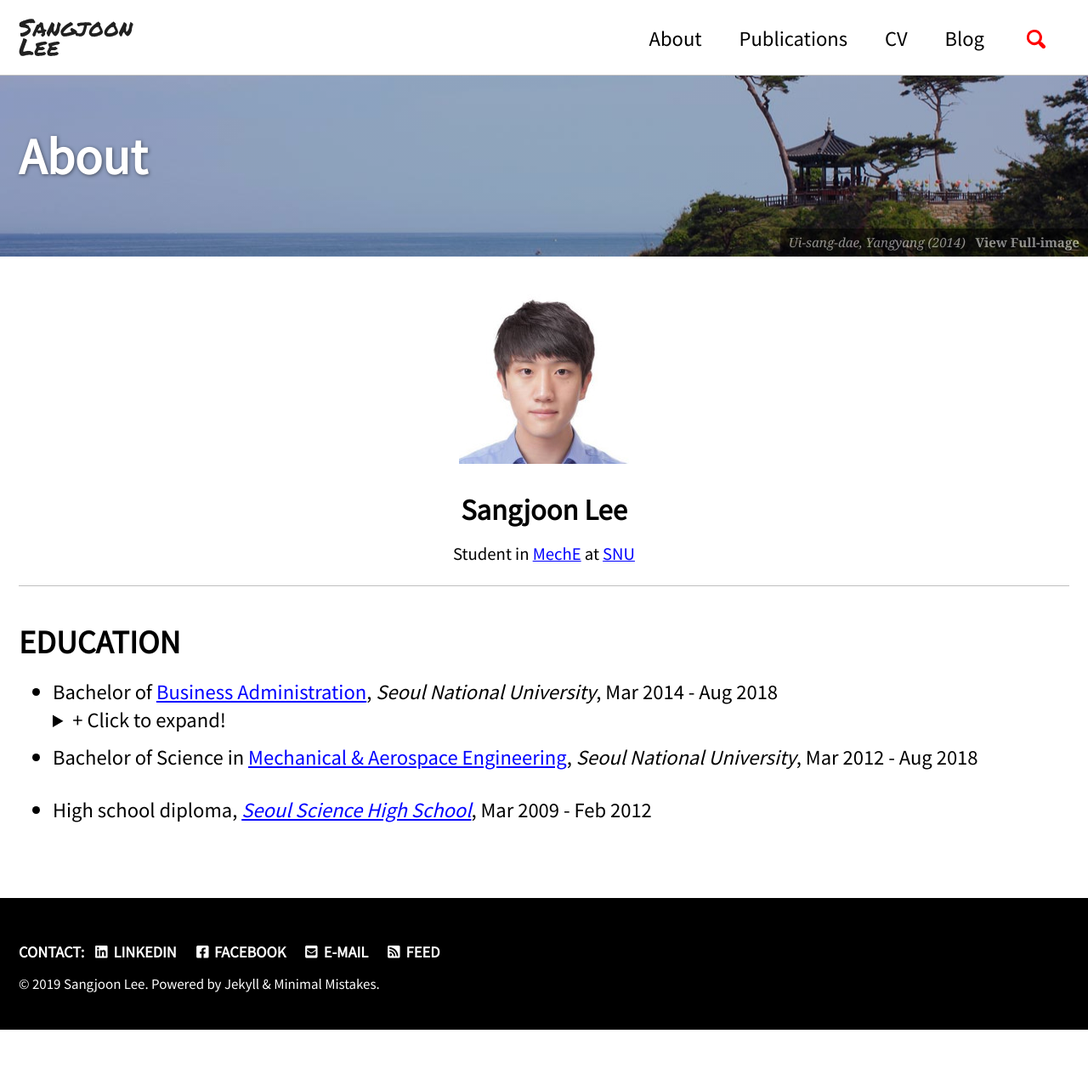
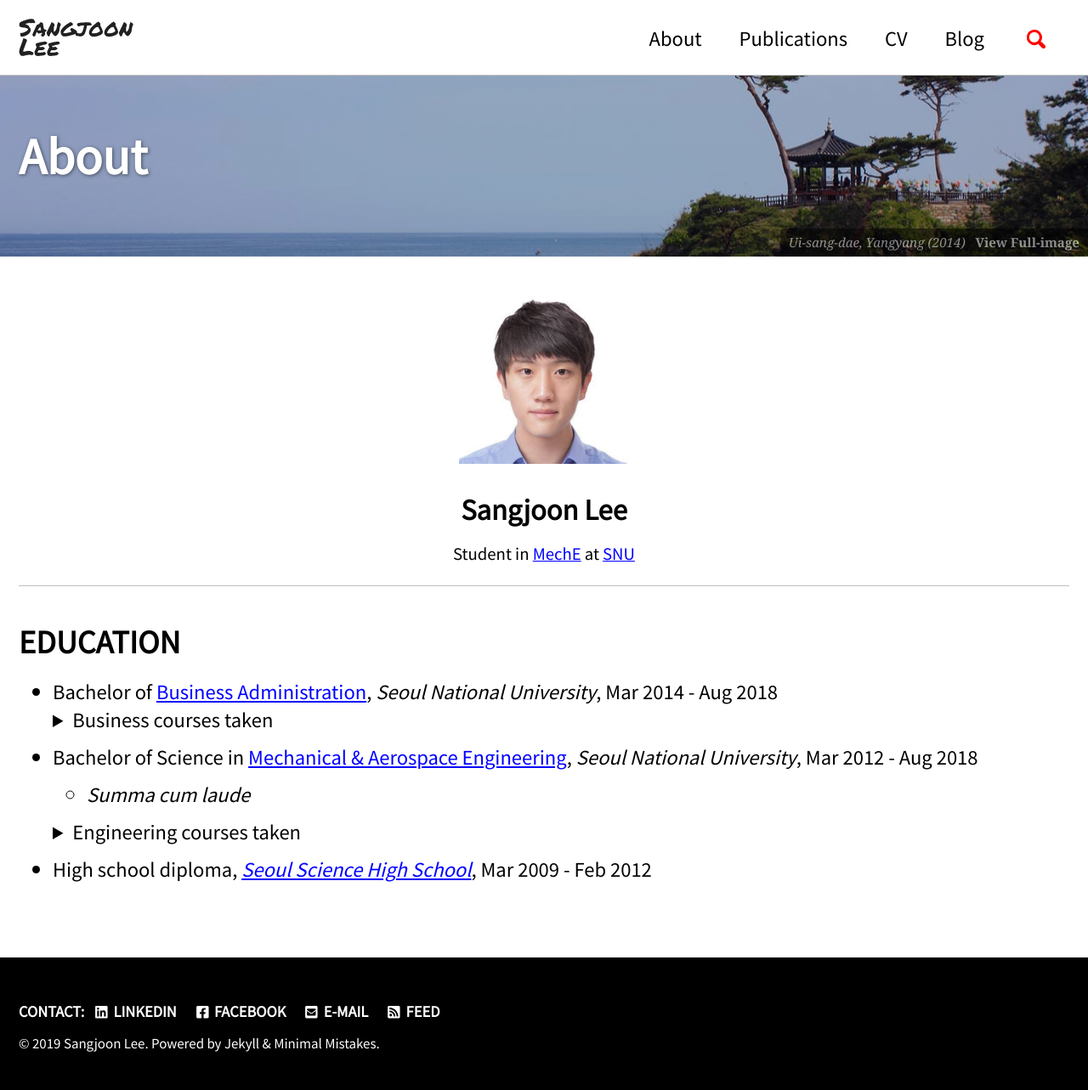
Before and after one commit to jun9303/jun9303.github.io, a Jekyll site: the page built from _pages/about.md, in a window 1280 px wide. Shown: the whole page at 85% size. Built offline with Jekyll 4.4.1, drawn with Linux system fonts in a browser that asks for light colours; cached includes are drawn as plain includes; nearby versions of some CDN libraries; before the commit the page ends 1212 px from its top, so only the background shows below that.

Commit message:
Signed-off-by: SJ <jun9303@gmail.com>

```diff
--- a/_pages/about.md
+++ b/_pages/about.md
@@ -19,12 +19,17 @@ feature_row:
 
 - Bachelor of [Business Administration](http://cba.snu.ac.kr/en), *Seoul National University*, Mar 2014 - Aug 2018
   <details>
-    <summary> + Click to expand!</summary>
+    <summary>Business courses taken</summary>
 
-    daf
+    Capital Markets and Accounting, Corporate Strategy, Fundamentals of Economics, Human Resource Management, International Business Management, Management Information System, Management Science, Managerial Accounting, Marketing Management, Mathematics for Economics, Operations Management, Principles of Accounting, Principles of Management
   </details>
 - Bachelor of Science in [Mechanical & Aerospace Engineering](http://me.snu.ac.kr/eng), *Seoul National University*, Mar 2012 - Aug 2018
+  + *Summa cum laude*
+  <details>
+    <summary>Engineering courses taken</summary>
 
+    Applied Fluid Mechanics, Creative Engineering Design, Digital Computer Concept and Practice, Digital Fabrication and Manufacturing, Dynamics, Engineering Mathematics (1 & 2), Engineering Mathematics 2, Fluid Mechanics, Heat Transfer, Introduction to Electrical and Computer Engineering, Management in Mechanical Engineering (1 & 2), Manufacturing Processes, Mechanical Drawing, Mechanical Engineering Lab. (1 & 2), Mechanical System Design Project (1 & 2), Mechanics and Design, Solid Mechanics, Thermodynamics, Writing in Science & Technology
+  </details>
 - High school diploma, *[Seoul Science High School](http://en.sshs.hs.kr)*, Mar 2009 - Feb 2012
 
 <style type="text/css">
```
